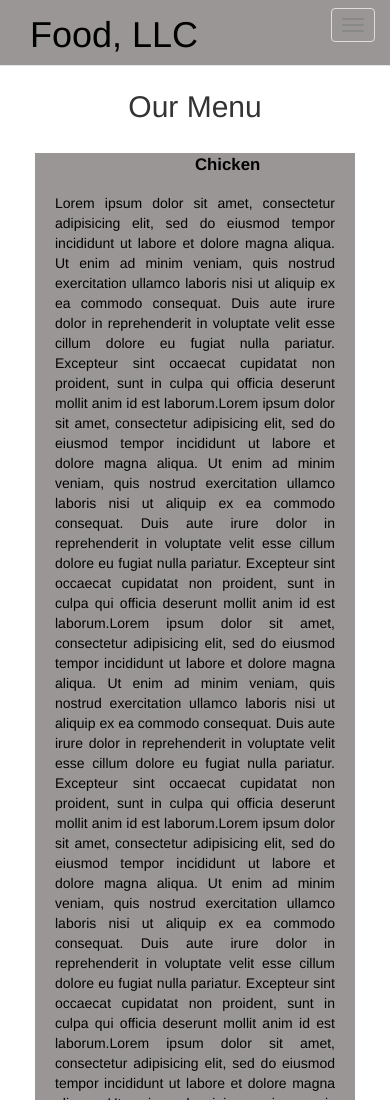
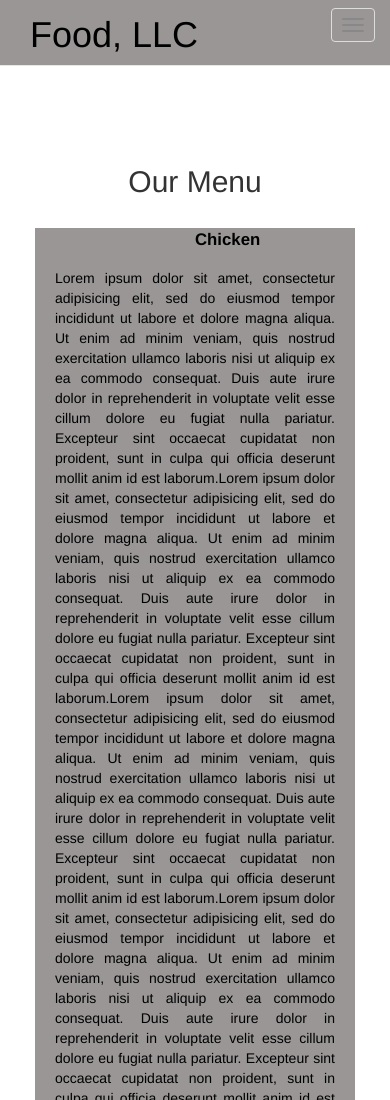
Before and after one commit to MintesnotKasu/Coursera-Web-Development-Module3-Solution, a plain HTML site: page index.html in a window 390 px wide. Shown: the top 1100 px of the page. Drawn offline with Linux system fonts and the light colour scheme.

Commit message:
Add padding in body on CSS

```diff
--- a/css/styles.css
+++ b/css/styles.css
@@ -4,10 +4,12 @@ body {
 
 #header-nav {
 	background-color: #999695;
+	overflow: hidden;
+
 }
 
 .navbar-header {
-	margin-bottom: 15px;
+	padding-bottom: 15px;
 }
 
 .navbar-brand h1 {
@@ -27,10 +29,8 @@ body {
  background-color: #fff;
  margin-top: 0;
  margin-bottom: 0;
-
  border: 3px solid #000;
-
- }
+}
 
 
 #nav-list a {
@@ -118,4 +118,7 @@ body {
 
 	}
 
+	body {
+	padding-top: 145px;
 }
+}
--- a/index.html
+++ b/index.html
@@ -11,7 +11,7 @@
   <body>
 
     <header>
-      <nav id="header-nav" class="navbar navbar-default navbar-fixed-top">
+      <nav id="header-nav" class=" navbar navbar-default navbar-fixed-top">
         <div class="container-fluid">
           <div class="navbar-header">
             <div class="navbar-brand">
@@ -54,7 +54,7 @@
     </header><!-- End of header-->
 
     <!--Page Heading-->
-    <h2 class="text-center">Our Menu</h2>
+    <h2 id="heading-menu" class="text-center">Our Menu</h2>
 
     <!--Main content-->
     <div id="main-content" class="container-fluid">
```
